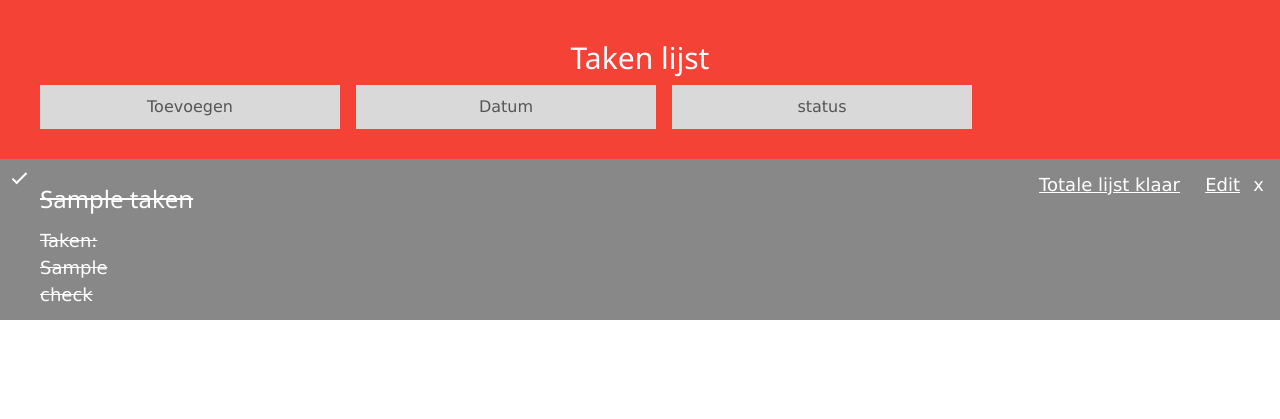
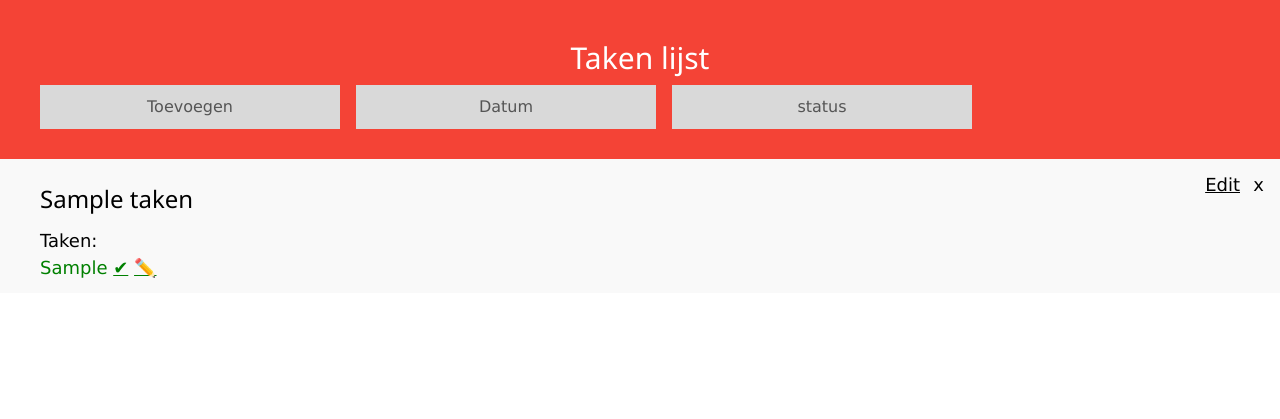
Before and after one commit to Kingston02/Backend-opdracht, a PHP site: page /index.php in a window 1280 px wide. Shown: the top 419 px of the page. Run offline with PHP 8.4, Linux system fonts and the light colour scheme; tables that the repository leaves empty or names only in its code hold one stand-in row (values such as "Sample post").

Commit message:
New layout + edit per item

```diff
--- a/index.php
+++ b/index.php
@@ -38,12 +38,9 @@ $taken = $query0072->fetchAll();
             $onderwerpen = $query0072->fetchAll();
 
             ?>
-            <li <?php if($task['statuss'] == 'check'){ echo 'class="checked"'; } ?>>
-            <a style='position:absolute; right:100px;' href='stat.php?id=<?php echo $task['id']; ?>'>
-            <span>Totale lijst klaar</span>
-            </a>
+            <li>
             <a href='edit.php?id=<?php echo $task['id']; ?>' style='position:absolute; right:40px;' class='edit'>Edit</a>
-            <?php echo '<h3>'.$task['title'].'</h3>' . '</a>' . 'Taken:'; foreach($onderwerpen as $ond){ echo '<div>' . $ond['taak'] .'<br>'.$ond['statuss']. '</div>'; } ?>
+            <?php echo '<h3>'.$task['title'].'</h3>' . '</a>' . 'Taken:'; foreach($onderwerpen as $ond){ echo '<div style='; if($ond['statuss'] == 'check'){ echo 'color:green'; } echo '>' . $ond['taak'] . " <a href='stat.php?id={$ond['id']} '> ✔</a> <a href='edit.php?id={$ond['id']} '> ✏️</a>" . '</div>'; } ?>
             <a href='deleteProc.php?id=<?php echo $task['id']; ?>'>
             <span class='close'>x</span></li>
             </a>
```
